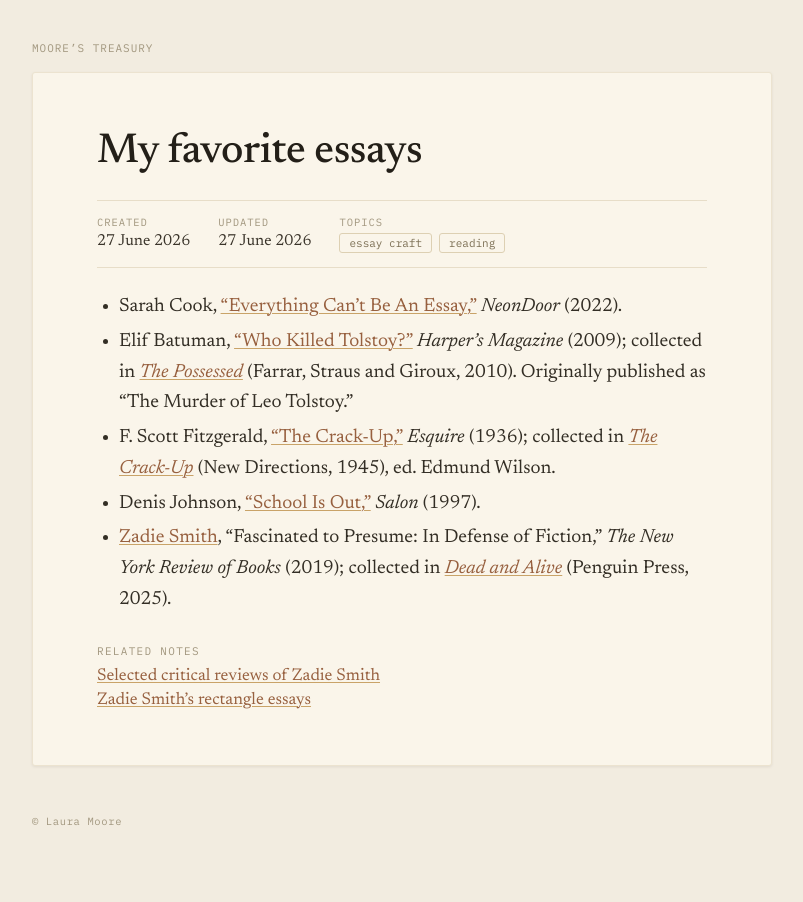
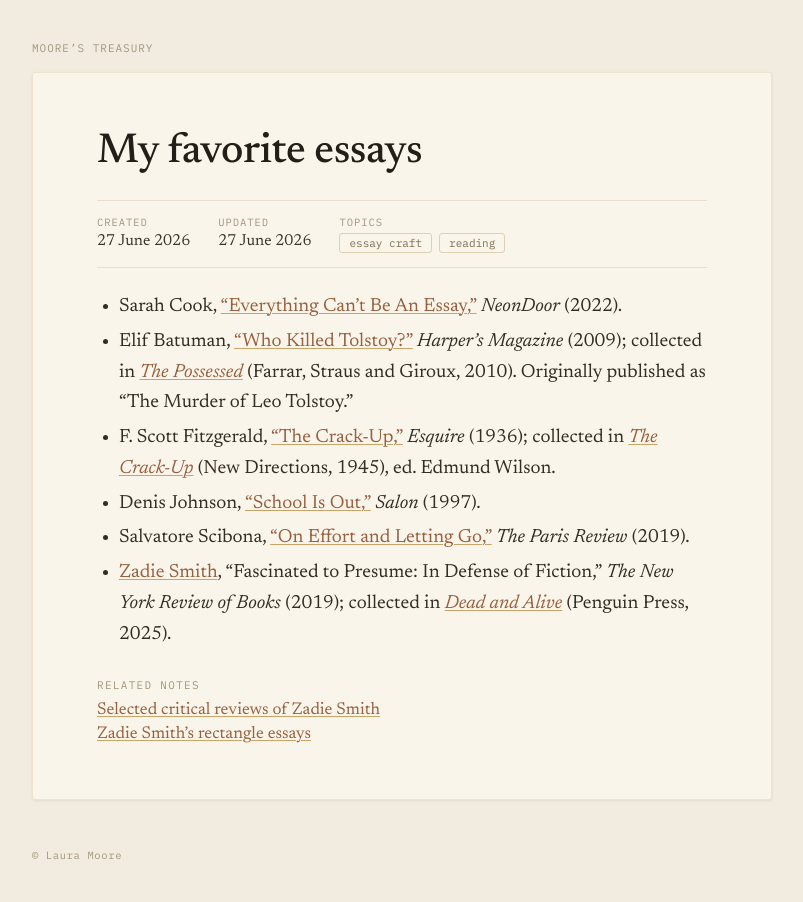
Before and after one commit to lauramoorewrites-del/treasury, a Jekyll site: the page built from _pages/my-favorite-essays.md, in a window 1280 px wide. Shown: the whole page, without its empty margins (238-1041 px from the left). Built offline with Jekyll 4.4.1, drawn with Linux system fonts in a browser that asks for light colours.

Commit message:
Add Scibona's On Effort and Letting Go to favorite essays
Co-Authored-By: Claude Opus 4.6 (1M context) <noreply@anthropic.com>

```diff
--- a/_pages/my-favorite-essays.md
+++ b/_pages/my-favorite-essays.md
@@ -16,4 +16,5 @@ related:
 - Elif Batuman, ["Who Killed Tolstoy?"](https://granta.com/who-killed-tolstoy/) *Harper's Magazine* (2009); collected in [*The Possessed*](https://bookshop.org/search?q=9780374532178) (Farrar, Straus and Giroux, 2010). Originally published as "The Murder of Leo Tolstoy."
 - F. Scott Fitzgerald, ["The Crack-Up,"](https://www.pbs.org/wnet/americanmasters/f-scott-fitzgerald-essay-the-crack-up/1028/) *Esquire* (1936); collected in [*The Crack-Up*](https://bookshop.org/search?q=9780811218207) (New Directions, 1945), ed. Edmund Wilson.
 - Denis Johnson, ["School Is Out,"](https://www.salon.com/1997/10/01/01school/) *Salon* (1997).
+- Salvatore Scibona, ["On Effort and Letting Go,"](https://www.theparisreview.org/blog/2019/06/06/on-effort-and-letting-go/) *The Paris Review* (2019).
 - [Zadie Smith](/treasury/topics/zadie-smith/), "Fascinated to Presume: In Defense of Fiction," *The New York Review of Books* (2019); collected in [*Dead and Alive*](https://bookshop.org/p/books/dead-and-alive-essays-zadie-smith/22461582?ean=9780593834688) (Penguin Press, 2025).
```
